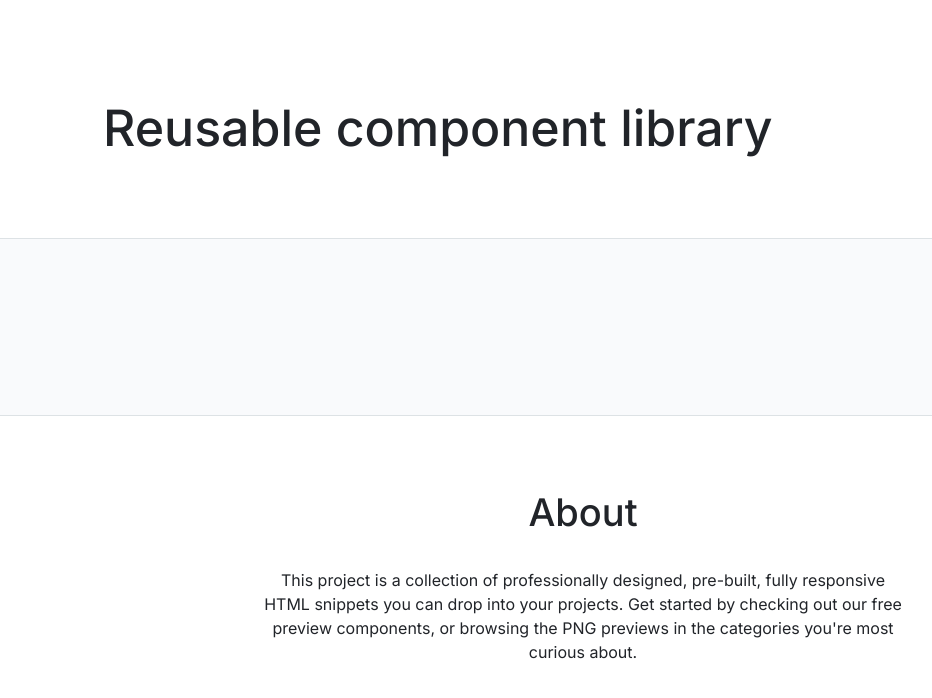
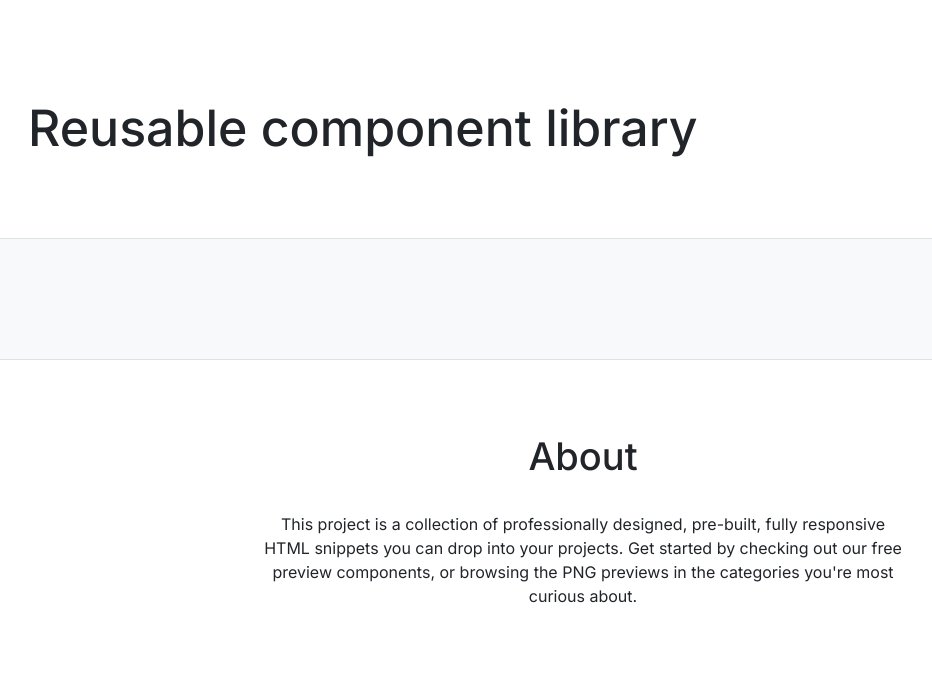
Before and after one commit to js-tasks-ru/htmlcss-20231222_lv-khomyakova, a website: page index.html in a window 1280 px wide. Shown: the whole page, without its empty margins (57-989 px from the left). Drawn offline with Linux system fonts and the light colour scheme.

Commit message:
03-lection1/01 fix main page

```diff
--- a/assets/css/main.css
+++ b/assets/css/main.css
@@ -4,6 +4,7 @@
 @import '../../components/header/header.css';
 @import '../../components/preview/preview.css';
 @import '../../components/footer/footer.css';
+@import '../../components/container/container.css';
 
 :root {
     --white: #ffffff;
@@ -26,8 +27,6 @@
     --primary-hover: var(--blue-dark);
     --secondary: var(--purple);
     --secondary-hover: var(--purple-dark);
-
-    --bg-color: #F9FAFC;
 }
 
 html {
--- /dev/null
+++ b/components/container/container.css
@@ -0,0 +1,4 @@
+.container {
+    max-width: 1110px;
+    margin: 0 auto;
+}
--- a/components/footer/footer.css
+++ b/components/footer/footer.css
@@ -1,8 +1,4 @@
 .footer {
-    position: fixed;
-    left: 0;
-    right: 0;
-    bottom: 0;
     background-color: var(--white);
     border-top: 1px solid var(--grey-2);
     color: var(--black);
@@ -10,7 +6,6 @@
 }
 
 .footer__title {
-    width: 100%;
     text-align: center;
     font-family: 'Inter', sans-serif;
     font-size: 38px;
@@ -21,7 +16,7 @@
 }
 
 .footer__content {
-    width: 640px;
+    max-width: 640px;
     text-align: center;
     font-family: 'Inter', sans-serif;
     font-size: 16px;
--- a/components/header/header.css
+++ b/components/header/header.css
@@ -1,9 +1,7 @@
 .header {
-    position: sticky;
-    top: 0;
     background-color: var(--white);
     border-bottom: 1px solid var(--grey-2);
-    padding: 96px 160px 78px;
+    padding: 96px 0 78px;
     color: var(--black);
 }
 
--- a/components/preview/preview.css
+++ b/components/preview/preview.css
@@ -1,4 +1,4 @@
 .preview {
-    background-color: var(--bg-color);
-    height: 100%;
+    background-color: var(--grey-1);
+    padding: 60px 0;
 }
--- a/index.html
+++ b/index.html
@@ -7,13 +7,19 @@
     <body>
         <div class="page">
             <header class="header">
-                <span class="header__title">Reusable component library</span>
+                <div class="container">
+                    <span class="header__title">Reusable component library</span>
+                </div>
             </header>
-            <main class="preview"></main>
+            <main class="preview">
+                <div class="container"></div>
+            </main>
             <footer class="footer">
-                <div class="footer__title">About</div>
-                <div class="footer__content">
-                    This project is a collection of professionally designed, pre-built, fully responsive HTML snippets you can drop into your projects. Get started by checking out our free preview components, or browsing the PNG previews in the categories you're most curious about.
+                <div class="container">
+                    <div class="footer__title">About</div>
+                    <div class="footer__content">
+                        This project is a collection of professionally designed, pre-built, fully responsive HTML snippets you can drop into your projects. Get started by checking out our free preview components, or browsing the PNG previews in the categories you're most curious about.
+                    </div>
                 </div>
             </footer>
         </div>
```
